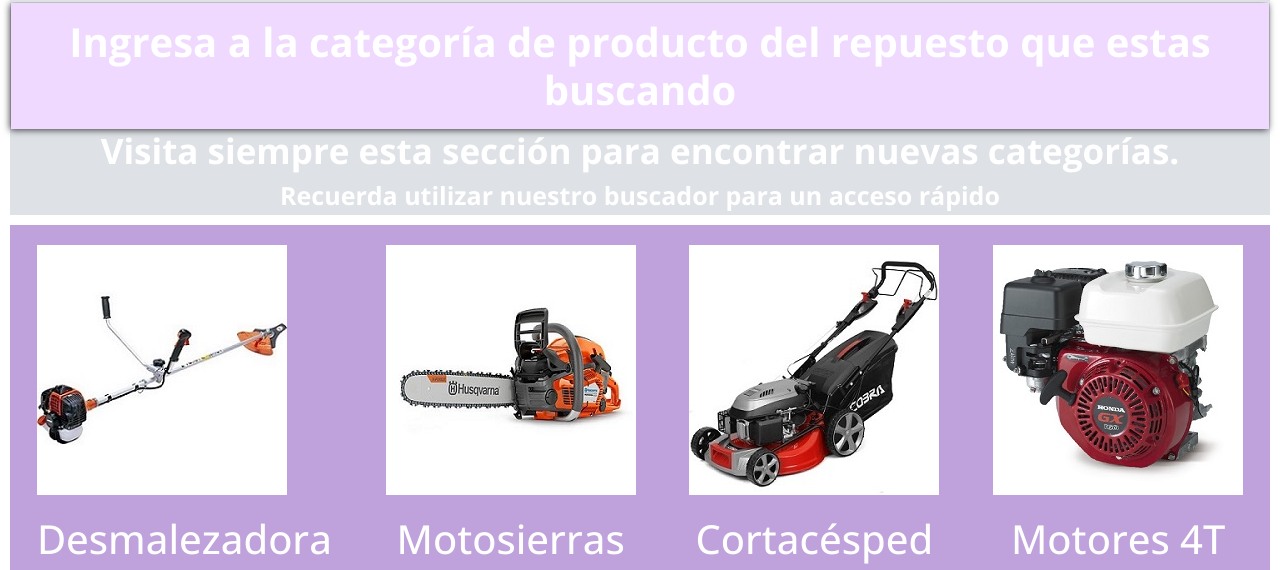
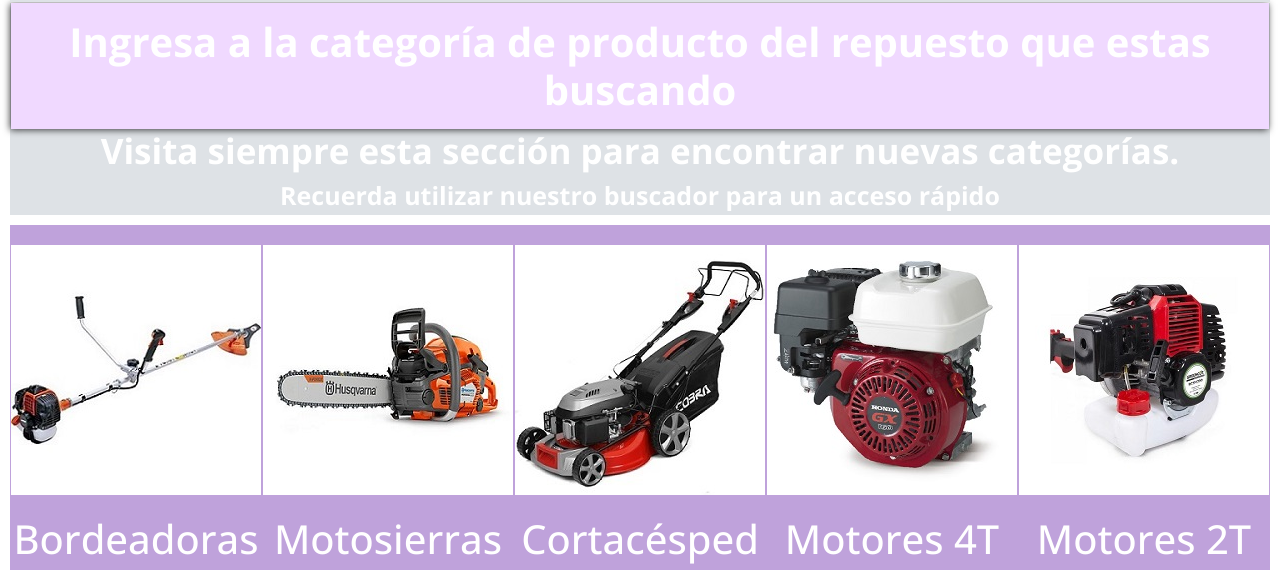
Before and after one commit to sebasmartinezchas/louna-coderhouse, a website: page pages/categorias.html in a window 1280 px wide. Shown: the part 230-800 px from the top of the page. Drawn offline with nearby package versions, Linux system fonts and the light colour scheme.

Commit message:
cambio nombre a la categoria desmalezadora por la más amplia bordeadoras

```diff
--- a/pages/categorias.html
+++ b/pages/categorias.html
@@ -66,9 +66,9 @@
             <section class="listado__categoria ">
                 <div class="imagenes__categorias">
                     <div>
-                        <img src="../img/desmalezadora-home.jpg " alt="Encuentra todos los repuestos para las mejores desmalezadoras ">
+                        <img src="../img/desmalezadora-home.jpg " alt="Encuentra todos los repuestos para las mejores bordeadoras y desmalezadoras ">
                         <div class="todas_las_categorias ">
-                            <h3>Desmalezadora</h3>
+                            <h3>Bordeadoras</h3>
                         </div>
                     </div>
                     <div>
```
Also changed, not shown: index.html (+3 -3 lines).
